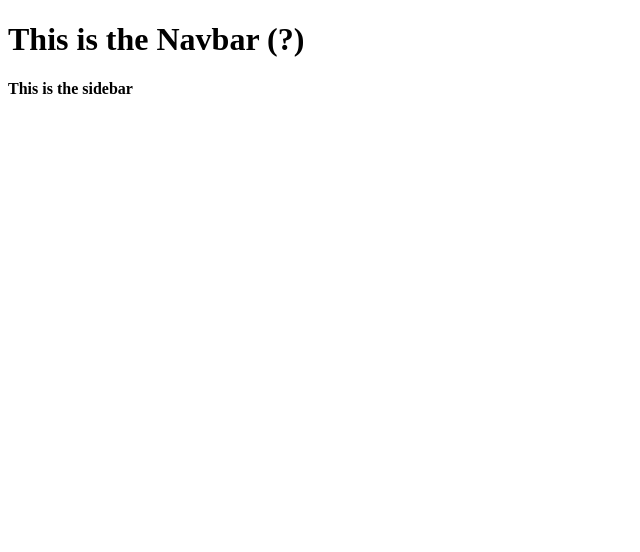
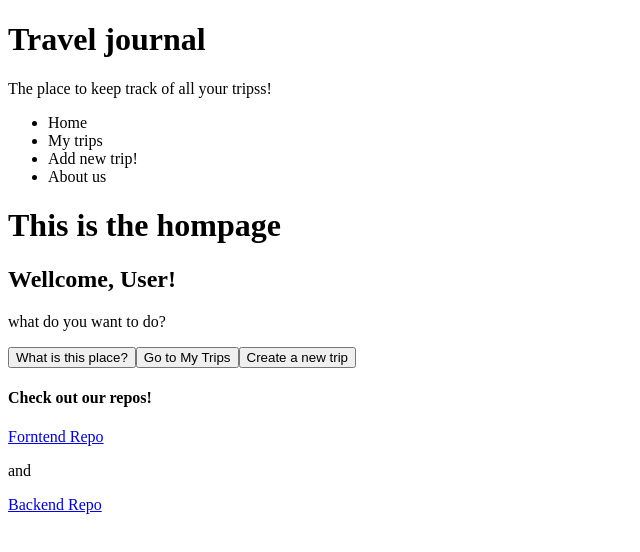
Before and after one commit to LenaH92/travel-journal-forntend, a React (Vite) app: page / in a window 1280 px wide. Shown: the top 552 px of the page, without its empty margins (0-640 px from the left). Built offline with nearby package versions, Linux system fonts and the light colour scheme.

Commit message:
routes, hompage, 404Page, aboutUs pages created

```diff
--- a/src/App.jsx
+++ b/src/App.jsx
@@ -3,6 +3,10 @@ import { Route, Routes } from 'react-router-dom'
 import './App.css'
 import Navbar from './components/Navbar'
 import Sidebar from './components/Sidebar'
+import Footer from './components/Footer'
+import AboutUsPage from './pages/aboutUsPage'
+import NotFoundPage from './pages/notfoundPage'
+import HomePage from './pages/HomePage'
 
 function App() {
 
@@ -11,14 +15,26 @@ function App() {
     <>
       <Navbar />
       <Sidebar />
+
       <Routes>
-        <Route to="/" elemnt="" />
-        <Route to="/my-trips" elemnt="" />
-        <Route to="/trip/:tripId" elemnt="" />
-        <Route to="*" elemnt="" />
+
+        <Route path="/" element={<HomePage />} />
+
+        <Route path="/instructions" element={""} /> {/* I thought may be we can put a page to tell what they can do in the page? */}
+
+        <Route path="/my-trips" element={""} />
+
+        <Route path="/trip/:tripId" element={""} />
+
+        <Route path="/trip/new" element={""} />
+
+        <Route path="/about-us" element={<AboutUsPage />} /> {/* I added an about us to put something about us, we can delete it if you dont want it */}
+
+        <Route path="*" element={<NotFoundPage />} />
 
       </Routes>
 
+      <Footer />
     </>
   )
 }
--- a/src/components/Footer.jsx
+++ b/src/components/Footer.jsx
@@ -1,8 +1,13 @@
+import { Link } from "react-router-dom";
+
 function Footer() {
 
     return (
         <>
-            <h4>This is the footer</h4>
+            <h4>Check out our repos!</h4>
+            <Link to="https://github.com/LenaH92/travel-journal-forntend"><p>Forntend Repo</p></Link >
+            <p>and</p>
+            <Link to="https://github.com/LenaH92/travel-journal-forntend"><p>Backend Repo</p></Link >
         </>
     )
 
--- a/src/components/Navbar.jsx
+++ b/src/components/Navbar.jsx
@@ -2,7 +2,9 @@ function Navbar() {
 
     return (
         <>
-            <h1>This is the Navbar (?) </h1>
+            <h1>Travel journal</h1>
+            <p>The place to keep track of all your tripss!</p>
+            {/* May be we could make the title clickable to go to the hompage? */}
         </>
     )
 
--- a/src/components/Sidebar.jsx
+++ b/src/components/Sidebar.jsx
@@ -1,9 +1,12 @@
 function Sidebar() {
 
     return (
-        <>
-            <h4>This is the sidebar</h4>
-        </>
+        <ul>
+            <li>Home</li>
+            <li>My trips</li>
+            <li>Add new trip!</li>
+            <li>About us</li>
+        </ul>
     )
 
 }
--- /dev/null
+++ b/src/pages/HomePage.jsx
@@ -0,0 +1,13 @@
+const HomePage = () => {
+    return (<>
+        <h1>This is the hompage</h1>
+        <h2>Wellcome, User!</h2>
+        <p>what do you want to do?</p>
+        <button type="button">What is this place?</button>
+        <button type="button">Go to My Trips</button>
+        <button type="button">Create a new trip</button>
+
+    </>);
+}
+
+export default HomePage;
--- /dev/null
+++ b/src/pages/aboutUsPage.jsx
@@ -0,0 +1,7 @@
+const AboutUsPage = () => {
+    return (<>
+        <h1>This is the about us page</h1>
+    </>);
+}
+
+export default AboutUsPage;
--- a/src/pages/notfoundPage.jsx
+++ b/src/pages/notfoundPage.jsx
@@ -1,7 +1,8 @@
-const notFoundPage = () => {
+const NotFoundPage = () => {
     return (
-        <h1>404 Page not found</h1>
+        <><h1>404 Page not found</h1>
+            <p>I think you've lost your way...</p></>
     );
 }
 
-export default notFoundPage;
+export default NotFoundPage;
```
